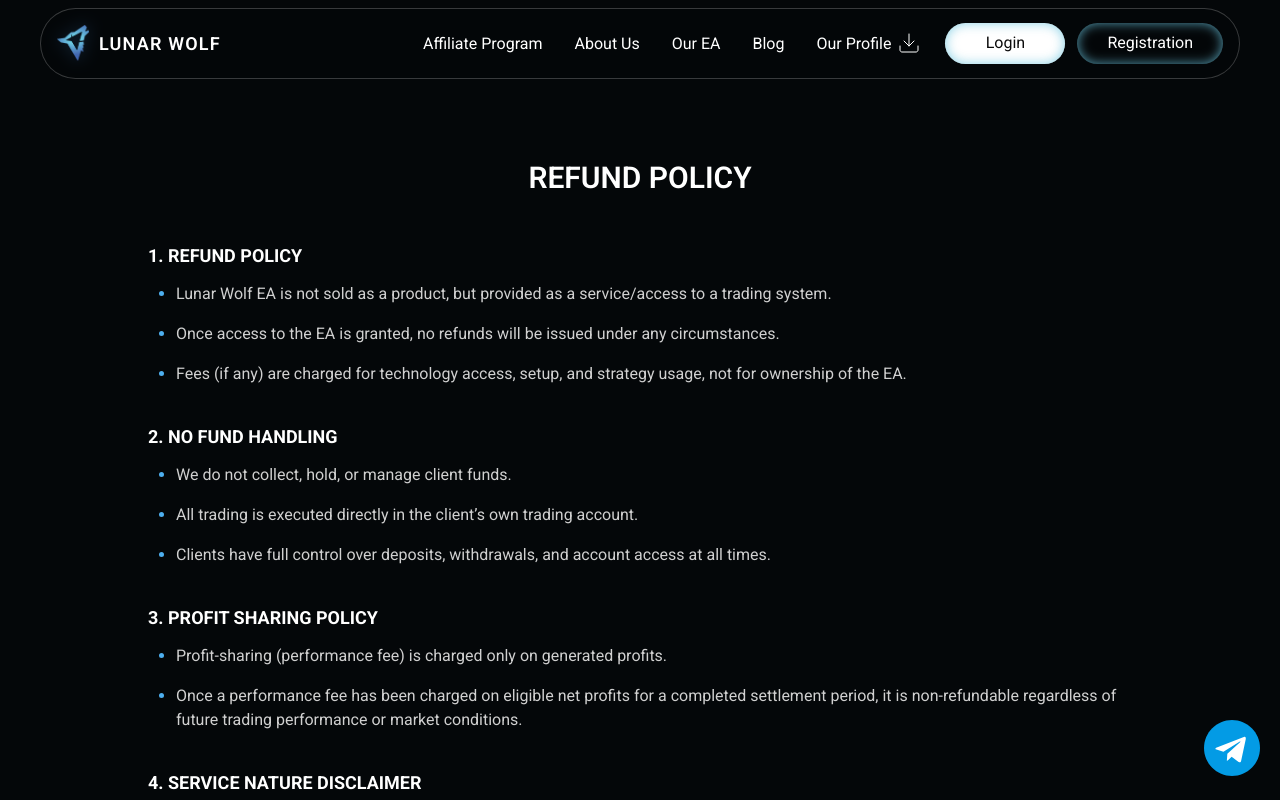
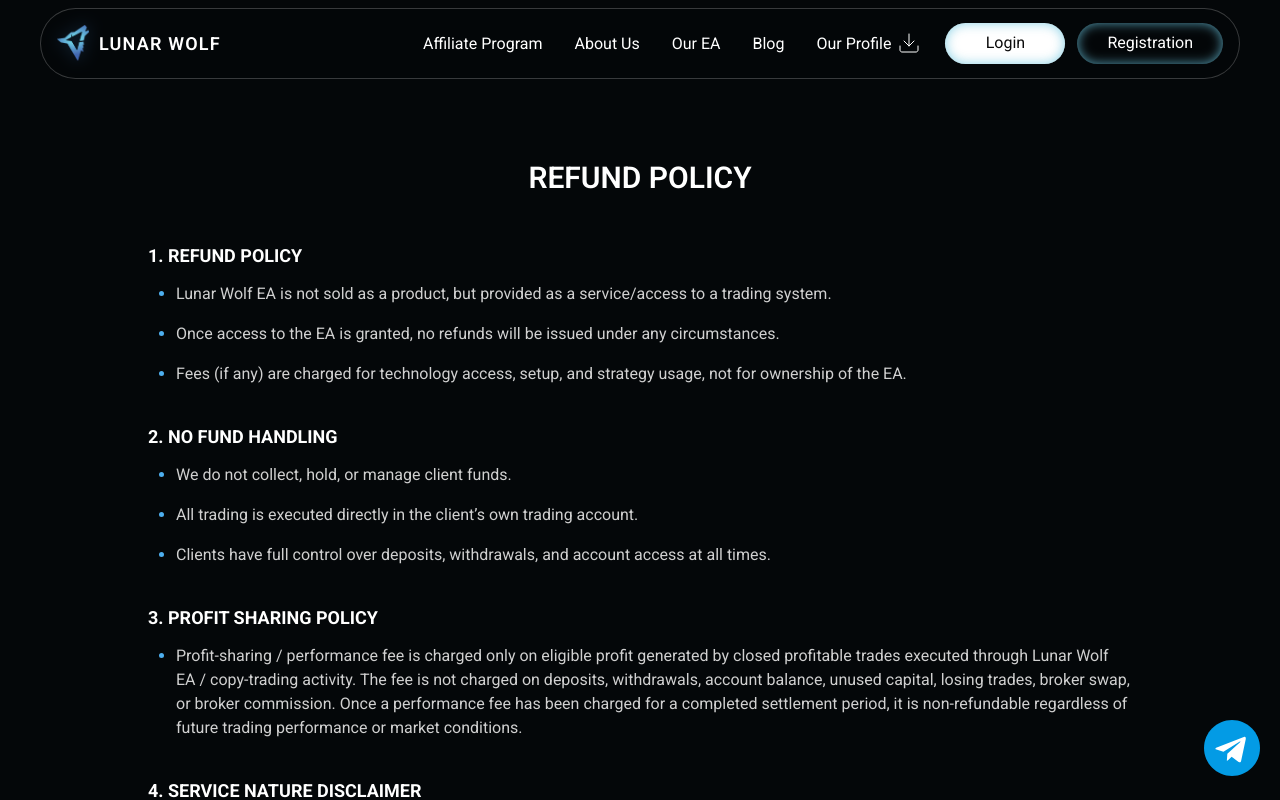
Before and after one commit to maheshBavishi/lunarwolf-latest-webapp, a Next.js app: page /refund-policy in a window 1280 px wide. Shown: the top 800 px of the page. Built offline with nearby package versions, Linux system fonts and the light colour scheme.

Commit message:
styles:content change

```diff
--- a/src/rendering/refundPolicy/index.js
+++ b/src/rendering/refundPolicy/index.js
@@ -21,8 +21,7 @@ const policies = [
   {
     title: "3. PROFIT SHARING POLICY",
     items: [
-      "Profit-sharing (performance fee) is charged only on generated profits.",
-      "Once a performance fee has been charged on eligible net profits for a completed settlement period, it is non-refundable regardless of future trading performance or market conditions.",
+      "Profit-sharing / performance fee is charged only on eligible profit generated by closed profitable trades executed through Lunar Wolf EA / copy-trading activity. The fee is not charged on deposits, withdrawals, account balance, unused capital, losing trades, broker swap, or broker commission. Once a performance fee has been charged for a completed settlement period, it is non-refundable regardless of future trading performance or market conditions."
     ]
   },
   {
```
